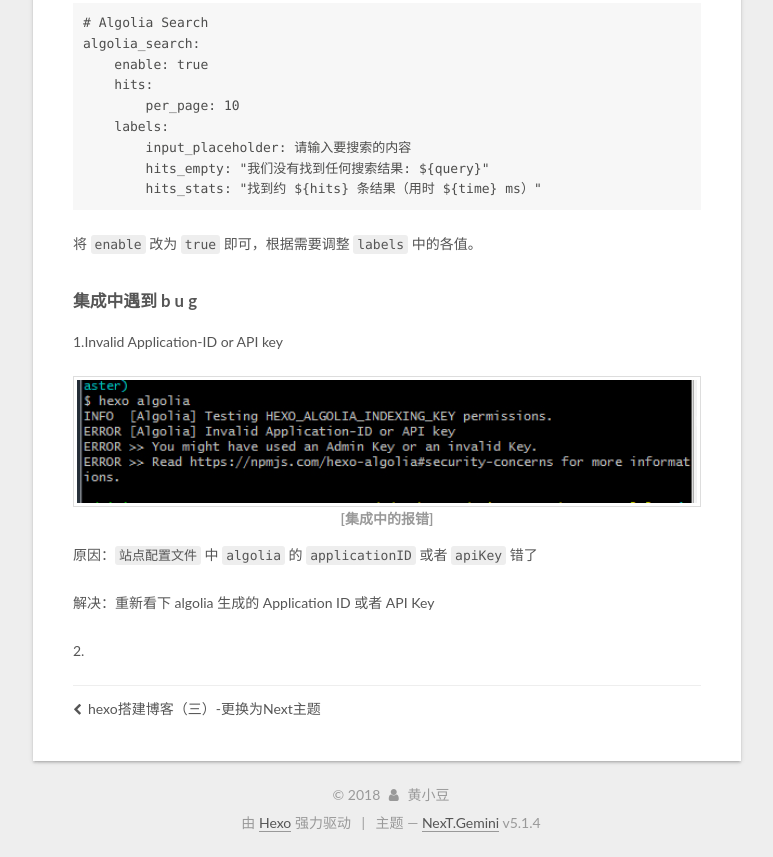
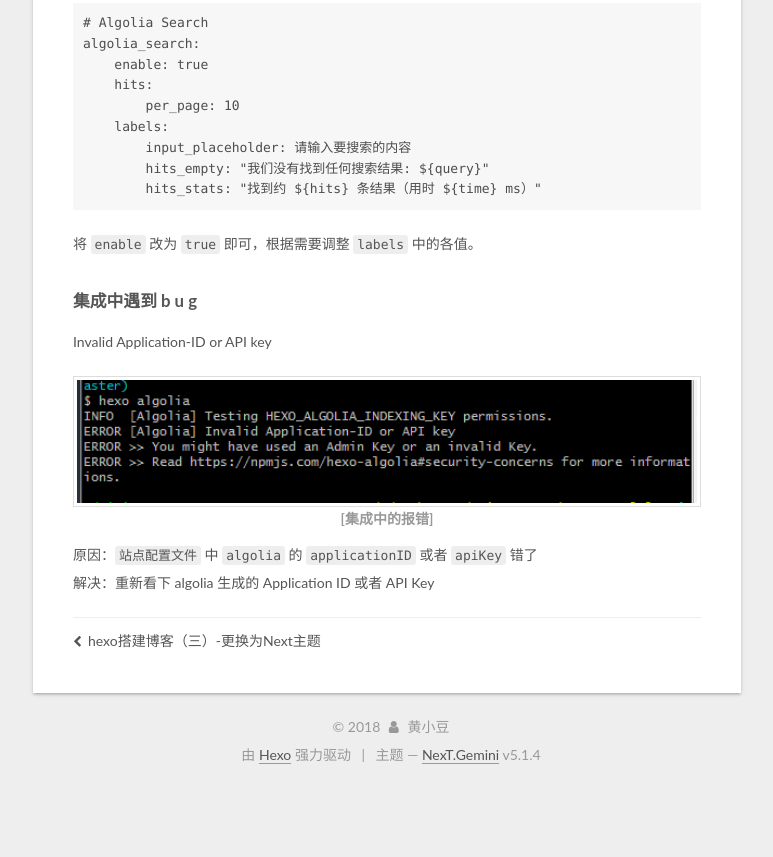
Before and after one commit to hYanDou/hYanDou.github.io, a plain HTML site: page 2018/06/13/hexo搭建博客（四）/index.html in a window 1280 px wide. Shown: the part 3309-4166 px from the top of the page, without its empty margins (379-1152 px from the left). After the commit the page ends 4098 px from the top, so only its background shows below. Drawn offline with Linux system fonts and the light colour scheme; a script that the page names is missing.

Commit message:
Site updated: 2018-06-14 09:25:17

```diff
--- a/2018/06/13/hexo搭建博客（四）/index.html
+++ b/2018/06/13/hexo搭建博客（四）/index.html
@@ -94,7 +94,7 @@
 <meta property="og:image" content="http://yoursite.com/images/algolia_4.jpg">
 <meta property="og:image" content="http://yoursite.com/images/algolia_5.jpg">
 <meta property="og:image" content="http://yoursite.com/images/algolia_6.jpg">
-<meta property="og:updated_time" content="2018-06-14T01:16:20.490Z">
+<meta property="og:updated_time" content="2018-06-14T01:19:22.004Z">
 <meta name="twitter:card" content="summary">
 <meta name="twitter:title" content="hexo搭建博客（四）">
 <meta name="twitter:description" content="集成常用的第三方服务百度统计 登录百度统计，网站列表中创建需要统计的网站域名 复制 hm.js? 后的那串统计脚本id，如： 编辑 主题配置文件 ，修改字段 baidu_analytics 字段，值设置成刚才复制的百度统计脚本id。     阅读统计次数（ LeanCloud ）请参考为next主题添加文章阅读量统计功能   Algolia 搜索（ 站内搜索文章 ）请参考： 第三方服务 - Alg">
@@ -426,11 +426,9 @@
 </code></pre><blockquote>
 </blockquote>
 <p>将 <code>enable</code> 改为 <code>true</code> 即可，根据需要调整 <code>labels</code> 中的各值。</p>
-<h4 id="集成中遇到-b-u-g"><a href="#集成中遇到-b-u-g" class="headerlink" title="集成中遇到 b u g"></a>集成中遇到 b u g</h4><p>1.Invalid Application-ID or API key</p>
+<h4 id="集成中遇到-b-u-g"><a href="#集成中遇到-b-u-g" class="headerlink" title="集成中遇到 b u g"></a>集成中遇到 b u g</h4><p>Invalid Application-ID or API key</p>
 <img src="/images/algolia_6.jpg" width="700" height="450" title="[集成中的报错]">
-<p>原因：<code>站点配置文件</code> 中 <code>algolia</code> 的 <code>applicationID</code> 或者 <code>apiKey</code> 错了</p>
-<p>解决：重新看下 algolia 生成的 Application ID 或者 API Key</p>
-<p>2.</p>
+<p>原因：<code>站点配置文件</code> 中 <code>algolia</code> 的 <code>applicationID</code> 或者 <code>apiKey</code> 错了<br>解决：重新看下 algolia 生成的 Application ID 或者 API Key</p>
 
 
     </div>
--- a/css/main.css
+++ b/css/main.css
@@ -1824,7 +1824,7 @@
   width: 4px;
   height: 4px;
   border-radius: 50%;
-  background: #20fffb;
+  background: #ff2deb;
 }
 .links-of-blogroll {
   font-size: 13px;
```
Also changed, not shown: index.html (+2 -4 lines).
